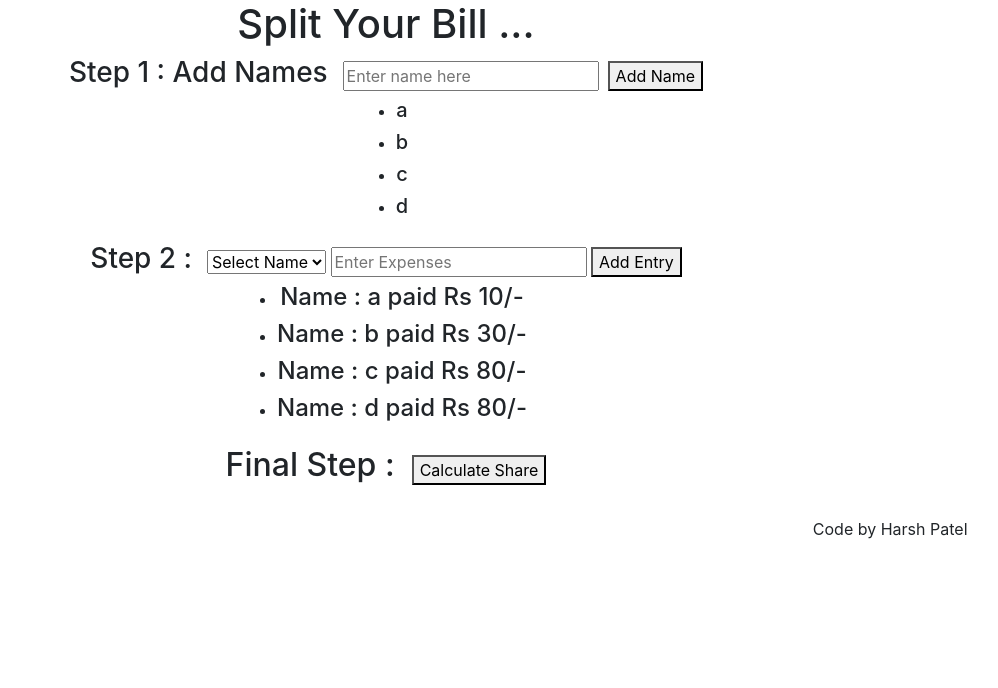
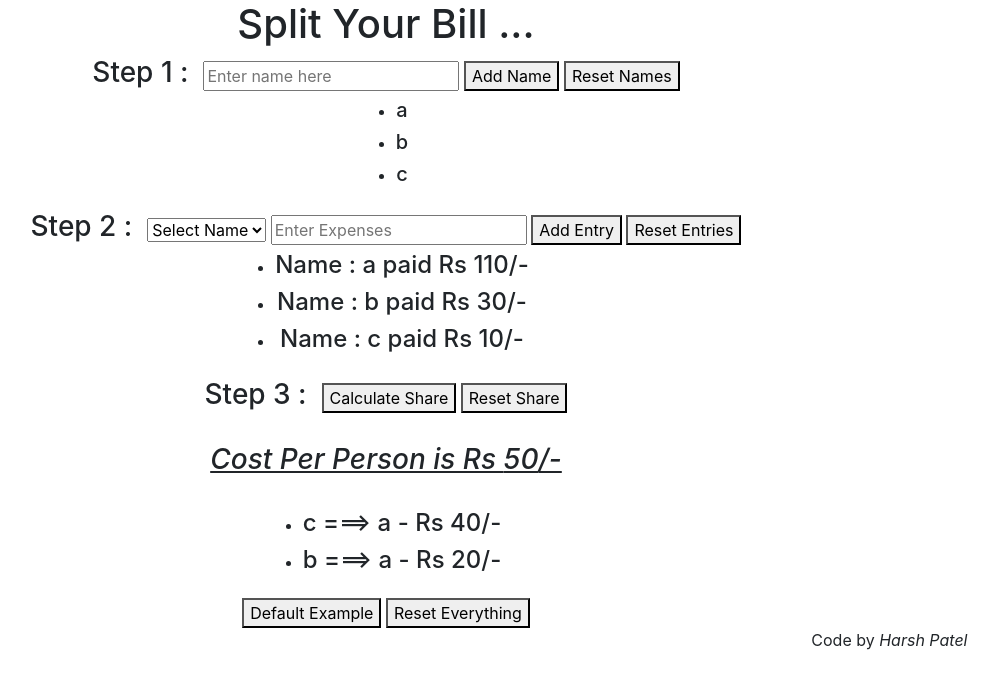
Before and after one commit to it-harsh/react, a React (Create React App) app: page / in a window 1280 px wide. Shown: the top 688 px of the page, without its empty margins (254-1252 px from the left). Built offline with nearby package versions, Linux system fonts and the light colour scheme.

Commit message:
Adding few Reset buttons and  default example button

```diff
--- a/public/index.html
+++ b/public/index.html
@@ -40,6 +40,6 @@
       To begin the development, run `npm start` or `yarn start`.
       To create a production bundle, use `npm run build` or `yarn build`.
     -->
-    <footer style="text-align: right;">Code by Harsh Patel &nbsp;&nbsp;&nbsp;&nbsp;&nbsp;&nbsp;&nbsp;&nbsp;&nbsp;&nbsp;&nbsp;&nbsp;</footer>
+    <footer style="text-align: right;">Code by <i>Harsh Patel</i> &nbsp;&nbsp;&nbsp;&nbsp;&nbsp;&nbsp;&nbsp;&nbsp;&nbsp;&nbsp;&nbsp;&nbsp;</footer>
   </body>
 </html>
--- a/src/Components/BillSplitter.js
+++ b/src/Components/BillSplitter.js
@@ -5,9 +5,10 @@ export default function BillSplitter(){
     const amountRef =  useRef();
 
     const [inputName,setInputName] = useState("")
-    const [nameList,setNameList]  = useState(["Select Name","a","b","c","d"])
+    const [nameList,setNameList]  = useState(["Select Name","a","b","c"])
     const [amount,setAmount] = useState(0)
     const [dropDownName,setDropDownName] = useState("")
+    const [avgPrice,setAvgPrice]  = useState(50)
     const [nameAmount,setNameAmount]  = useState([
         {
             name : "",
@@ -15,7 +16,7 @@ export default function BillSplitter(){
         },
         {
             name : "a",
-            amount  :  10
+            amount  :  110
         },
         {
             name : "b",
@@ -23,11 +24,7 @@ export default function BillSplitter(){
         },
         {
             name : "c",
-            amount  :  80
-        },
-        {
-            name : "d",
-            amount : 80
+            amount  :  10
         }
     ])
     const [finalAmount,setFinalAmount]  = useState([
@@ -39,9 +36,14 @@ export default function BillSplitter(){
 
     const [transaction,setTransaction]  = useState([
         {
-            to : "",
-            from : "",
-            amount  : 0
+            from : "c",
+            to : "a",
+            amount  : 40
+        },
+        {
+            from : "b",
+            to : "a",
+            amount  : 20
         }
     ])
 
@@ -61,7 +63,7 @@ export default function BillSplitter(){
         e.preventDefault()
         if(inputName !== ""){
             setNameList([...nameList,inputName])
-            // nameRef.current.value = '';
+            nameRef.current.value = '';
         }
     }
 
@@ -69,13 +71,91 @@ export default function BillSplitter(){
         e.preventDefault()
         if(dropDownName !== "Select Name" && amount !== 0 && dropDownName !== "")  {
             setNameAmount([...nameAmount,{name:dropDownName,amount:amount}])
-            // amountRef.current.value = 0
+            amountRef.current.value = 0
         }
+    }
+
+    const resetEntries = (e)  => {
+        e.preventDefault()
+        setNameAmount([
+            {
+                name : "",
+                amount  :  0
+            }
+        ])
+    }
+
+    const  resetNames  = (e)  => {
+        e.preventDefault()
+        setNameList(["Select Name"])
+    }
+
+    const resetShare = (e) =>  {
+        e.preventDefault()
+        setTransaction([
+            {
+                from : "",
+                to : "",
+                amount  : 0
+            }
+        ])
+        setAvgPrice(0)
+    }
+
+    const handleExample = (e) => {
+        //set  NameList
+        setNameList(["Select Name","a","b","c"])
+
+        //set Expenses
+        setNameAmount([
+            {
+                name : "",
+                amount  :  0
+            },
+            {
+                name : "a",
+                amount  :  110
+            },
+            {
+                name : "b",
+                amount  :  30
+            },
+            {
+                name : "c",
+                amount  :  10
+            }
+        ])
+
+        //set cost per person
+        setAvgPrice(50)
+
+        //set Transactions
+        setTransaction([
+            {
+                from : "c",
+                to : "a",
+                amount  : 40
+            },
+            {
+                from : "b",
+                to : "a",
+                amount  : 20
+            }
+        ])
+    }
+
+    const resetAll = (e) => {
+        resetEntries(e)
+        resetNames(e)
+        resetShare(e)
     }
 
     const calculateShare  = (e) => {
         e.preventDefault()
+
         setFinalAmount([])
+        //clear transaction history
+        setTransaction([{}])
 
         var totalAmount  = 0;
         var avgAmount   = 0;
@@ -85,6 +165,8 @@ export default function BillSplitter(){
         }
 
         avgAmount  = totalAmount  /  (nameList.length - 1) // because we added a dummy name at start
+
+        setAvgPrice(avgAmount)
 
         for(var i = 0; i<nameList.length  ; i++){
             var indAmount = 0
@@ -111,10 +193,11 @@ export default function BillSplitter(){
         finalAmount.sort((a,b) =>  {  return a.amount - b.amount})
 
         //removing select name entry
-        setFinalAmount(finalAmount.filter((z) => {return (z.name.toString() !== 'Select Name')}))
+        setFinalAmount((prev) => prev.filter((z) => {return (z.name.toString() !== 'Select Name')}))
 
         var start=0;
         var end=finalAmount.length-1;
+
         //shallow copy
         var t  = [...finalAmount]
 
@@ -122,10 +205,7 @@ export default function BillSplitter(){
         // console.log("stringify ",JSON.parse(JSON.stringify(finalAmount)))
         t = JSON.parse(JSON.stringify(finalAmount))
 
-        //clear transaction history
-        setTransaction([{}])
-
-        console.log("t =  ",finalAmount)
+        // console.log("t =  ",finalAmount)
 
         while(start<end){
             if(Math.abs(t[start].amount) >= Math.abs(t[end].amount)  && start<end){
@@ -142,7 +222,7 @@ export default function BillSplitter(){
                 setTransaction((prev) =>  {
                     return [...prev,ttrans]
                 })
-                console.log("ttrans ",ttrans)
+                // console.log("ttrans ",ttrans)
 
 
                 t[end].amount = 0
@@ -162,7 +242,7 @@ export default function BillSplitter(){
                 setTransaction((prev) =>  {
                     return [...prev,ttrans]
                 })
-                console.log("ttrans ",ttrans)
+                // console.log("ttrans ",ttrans)
 
                 t[start].amount = 0
                 start = start + 1;
@@ -185,15 +265,18 @@ export default function BillSplitter(){
         <div>
             <h1> Split Your Bill ...  </h1>
             <form>
-                <label><h3>Step 1 : Add Names &nbsp;</h3></label>
-                <input type="text" name="addName" required="required" ref={nameRef} placeholder='Enter name here' onChange={handleInputNameChange}></input>
-                &nbsp; <button onClick={addName}>Add Name</button>
+                <label><h3>Step 1 : &nbsp;</h3></label>
+                <input type="text" name="addName" pattern='[a-zA-Z\s]+' required="required" ref={nameRef} placeholder='Enter name here' onChange={handleInputNameChange}></input>
+                &nbsp;
+                <button onClick={addName}>Add Name</button>
+                &nbsp;
+                <button onClick={resetNames}>Reset Names</button>
                 <br/>
                 <ul>
                     {
                         nameList.map(function(data,id){
                             if(data !== "Select Name"){
-                                return  <li><h5>{data}</h5></li>
+                                return  <li key={id}><h5>{data}</h5></li>
                             }
                         })
                     }
@@ -207,19 +290,23 @@ export default function BillSplitter(){
                 <input type="number" ref={amountRef} placeholder='Enter Expenses' onChange={handleAmountEntry}></input>
                 &nbsp;
                 <button  onClick={addExpenseEntry}>Add Entry</button>
+                &nbsp;
+                <button  onClick={resetEntries}>Reset Entries</button>
                 {/* <h1>Hello , Amount is  {amount} and Name is {dropDownName}</h1> */}
                 <br/>
                 <ul>
                     {nameAmount.map(function(data,id){
                         if(data.name !==  "" && data.amount !== 0){
-                            return <li> <h4> Name :  {data.name} paid Rs {data.amount}/-  </h4></li>
+                            return <li key={id}> <h4> Name :  {data.name} paid Rs {data.amount}/-  </h4></li>
                         }
                     }
                     )}
                 </ul>
                 <br/>
-                <label><h2>Final Step  : &nbsp;</h2></label>
+                <label><h3>Step 3 : &nbsp;</h3></label>
                 <button onClick={calculateShare}>Calculate Share</button>
+                &nbsp;
+                <button onClick={resetShare}>Reset Share</button>
                 <br/>
                 {/* <ul>
                     {
@@ -233,16 +320,23 @@ export default function BillSplitter(){
                     })
                     }
                 </ul> */}
+                <br/>
+                <h3><i><u>Cost Per Person is Rs {avgPrice}/-</u></i></h3>
+                <br/>
                 <ul>
                     {
                     transaction.map(function(data,id){
                         if(data.from !== '' && data.to !== '' && data.amount !== 0 && data.from !== undefined && data.to !== undefined && data.amount  !== undefined ){
-                            console.log(data.from,data.to,data.amount)
-                            return <li> <h4> {data.from}  ===&gt;  {data.to} - Rs {data.amount}/-  </h4></li>
+                            // console.log(data.from,data.to,data.amount)
+                            return <li key={id}> <h4> {data.from}  ===&gt;  {data.to} - Rs {data.amount}/-  </h4></li>
                         }
                     })
                     }
                 </ul>
+                <br/>
+                <button onClick={handleExample}>Default Example</button>
+                &nbsp;
+                <button onClick={resetAll}>Reset Everything</button>
             </form>
         </div>
     )
```
